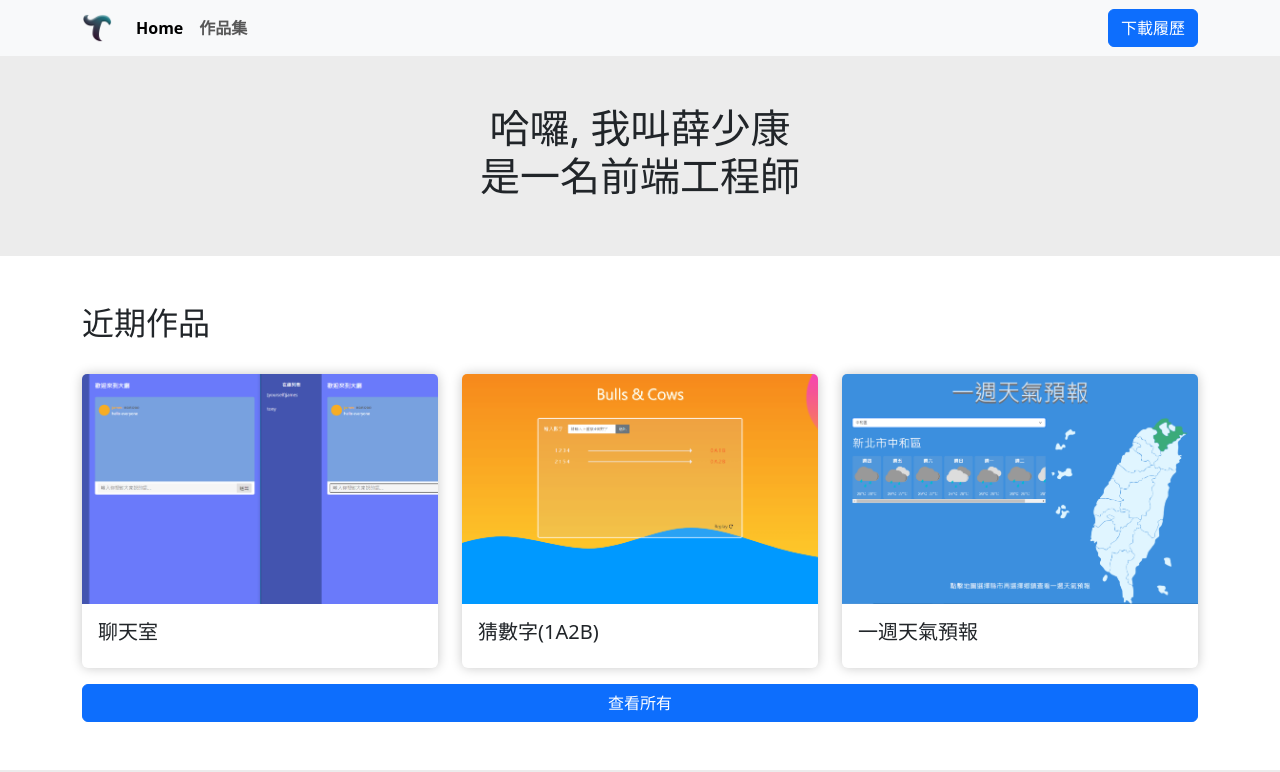
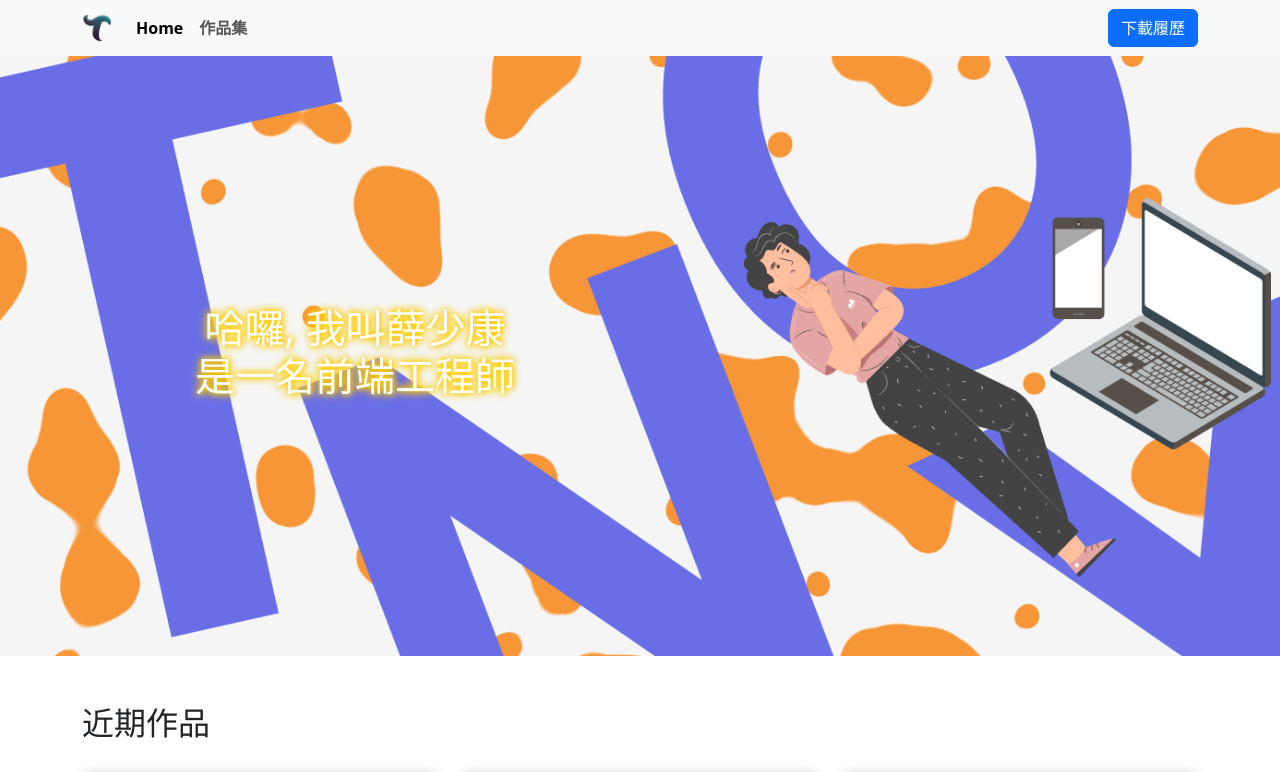
Before and after one commit to tony-hsueh/portfolio, a React (Create React App) app: page / in a window 1280 px wide. Shown: the top 772 px of the page. Built offline with nearby package versions, Linux system fonts and the light colour scheme.

Commit message:
add one banner

```diff
--- a/src/App.css
+++ b/src/App.css
@@ -1,7 +1,15 @@
 .banner {
-  background-color: #ececec;
+  background-image: url('/public/img/banner.png');
+  background-repeat: no-repeat;
+  background-size: cover;
+  background-position: center;
   margin-top: 56px;
-  padding: 3rem 0;
+  height: 600px;
+}
+
+.introduction {
+  color: white;
+  text-shadow: #FC0 1px 0 5px, #FC0 0 0 8px, #FC0 0 0 10px;
 }
 
 .about {
@@ -138,6 +146,10 @@ footer {
 }
 
 @media (max-width: 769px) {
+  .banner {
+    height: 200px;
+  }
+
   .deco{
     width: 200px;
     height: 200px;
--- a/src/App.js
+++ b/src/App.js
@@ -15,14 +15,13 @@ function App() {
     <div className="App">
       <MyNavbar />
       <section className='banner'>
-        <Container>
-          <Row className='justify-content-center text-center'>
-            <Col lg={6}>
-              <h1>
+        <Container className='h-100'>
+          <Row className='text-center h-100'>
+            <Col lg={6} className='py-5 d-flex justify-content-center align-items-center'>
+              <h1 className='introduction'>
                 哈囉, 我叫薛少康 <br/>
                 是一名前端工程師
               </h1>
-              {/* <Button className='mt-3' variant="primary">About me</Button> */}
             </Col>
           </Row>
         </Container>
```
Also changed, not shown: public/img/banner.png (added).
